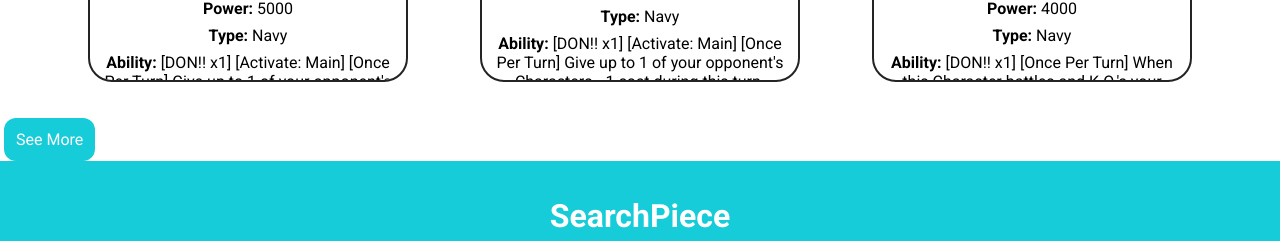
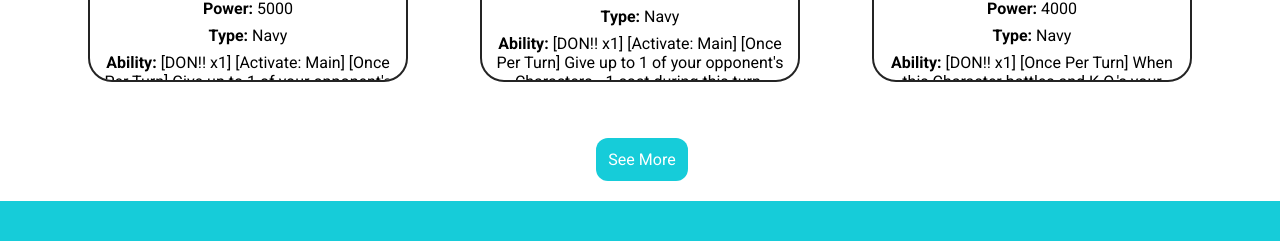
Before and after one commit to CLemmons77/SearchPiece, a React (Create React App) app: page /search in a window 1280 px wide. Shown: the part 4723-4964 px from the top of the page. Built offline with nearby package versions, Linux system fonts and the light colour scheme.

Commit message:
fixed see more button

```diff
--- a/src/index.css
+++ b/src/index.css
@@ -730,6 +730,13 @@
 
 }
 
+.see__more {
+  display: flex;
+  justify-content: center;
+  align-items: center;
+  padding: 20px;
+}
+
 /*
 
 SMALL PHONES, LARGE SMARTPHONES
--- a/src/pages/Search.jsx
+++ b/src/pages/Search.jsx
@@ -78,7 +78,11 @@
                   Search
                 </button>
               </div>
-              <select id="filter" onChange={(e) => setSortValue(e.target.value)} value={sortValue}>
+              <select
+                id="filter"
+                onChange={(e) => setSortValue(e.target.value)}
+                value={sortValue}
+              >
                 <option
                   className="filter__option"
                   value="DEFAULT"
@@ -116,13 +120,16 @@
                   .map((card) => <CardResult card={card} key={card.id} />)
               )}
             </div>
-            {itemCount !== 300 && <button
+            {itemCount !== 300 && (
+              <div className="see__more">
+                <button
                   className="library__search--btn btn__hover-effect"
                   onClick={() => setItemCount(itemCount + 16)}
                 >
                   See More
-                </button>}
-                <div></div>
+                </button>
+              </div>
+            )}
           </section>
         </div>
       </section>
```
Lines whose indentation alone changed are shown as unchanged.
